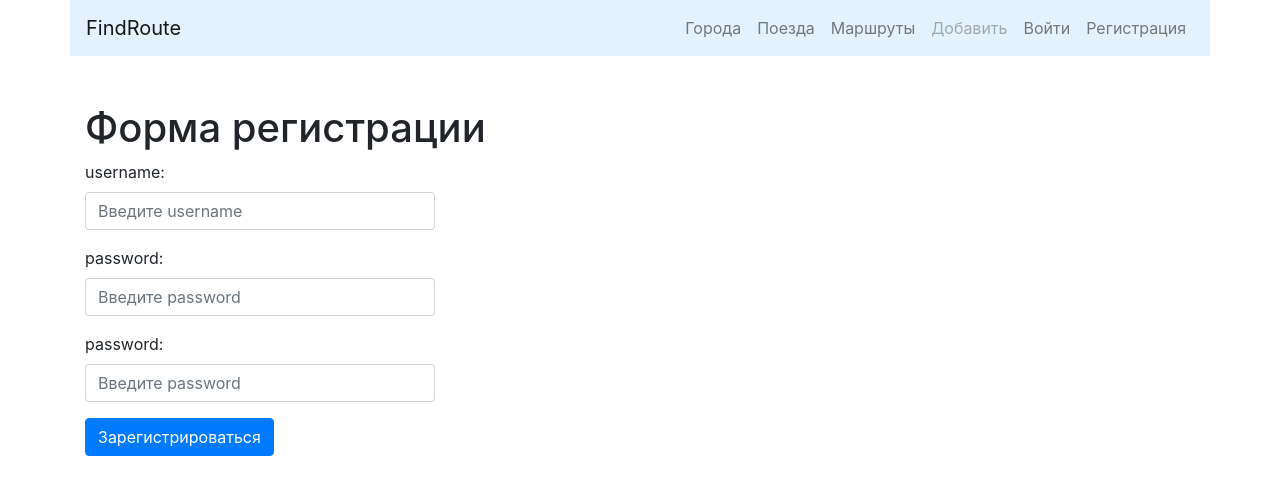
After one commit to Essentation/find_route, a Django app: page /accounts/register/ in a window 1280 px wide. The commit adds this page. Shown: the top 495 px of the page. Run offline with Django 4.2, Linux system fonts and the light colour scheme; some libraries are stand-ins or nearby versions.

Commit message:
Добавил регистрацию новых пользователей

```diff
--- a/accounts/forms.py
+++ b/accounts/forms.py
@@ -30,3 +30,31 @@ class UserLoginForm(forms.Form):
             if not user:
                 raise forms.ValidationError('Данный пользователь неактивен')
         return super().clean(*args, **kwargs)
+
+
+class UserRegistrationForm(forms.ModelForm):
+    username = forms.CharField(label='username', widget=forms.TextInput(
+        attrs={
+            'class': 'form-control',
+            'placeholder': 'Введите username'
+        }))
+    password = forms.CharField(label='password', widget=forms.PasswordInput(
+        attrs={
+            'class': 'form-control',
+            'placeholder': 'Введите password'
+        }))
+    password2 = forms.CharField(label='password', widget=forms.PasswordInput(
+        attrs={
+            'class': 'form-control',
+            'placeholder': 'Введите password'
+        }))
+
+    class Meta:
+        model = User
+        fields = ('username',)
+
+    def clean_password2(self):
+        data = self.cleaned_data
+        if data['password'] != data['password2']:
+            raise forms.ValidationError('Пароли не совпадают')
+        return data['password2']
--- /dev/null
+++ b/accounts/templates/accounts/register.html
@@ -0,0 +1,9 @@
+{% extends 'base.html' %}
+{% block title %}Форма регистрации{% endblock %}
+
+{% block content %}
+<h1>Форма регистрации</h1>
+
+{% include 'form.html' with button='Зарегистрироваться' %}
+
+{% endblock %}
--- a/accounts/urls.py
+++ b/accounts/urls.py
@@ -1,8 +1,9 @@
 from django.urls import path
 
-from accounts.views import login_view, logout_view
+from accounts.views import login_view, logout_view, registration_view
 
 urlpatterns = [
     path('login/', login_view, name='login'),
     path('logout/', logout_view, name='logout'),
+    path('register/', registration_view, name='register'),
 ]
--- a/accounts/views.py
+++ b/accounts/views.py
@@ -1,7 +1,7 @@
 from django.contrib.auth import authenticate, login, logout
 from django.shortcuts import render, redirect
 
-from accounts.forms import UserLoginForm
+from accounts.forms import UserLoginForm, UserRegistrationForm
 
 
 def login_view(request):
@@ -20,3 +20,17 @@ def login_view(request):
 def logout_view(request):
     logout(request)
     return redirect('/')
+
+
+def registration_view(request):
+    if request.method == 'POST':
+        form = UserRegistrationForm(request.POST)
+        if form.is_valid():
+            new_user = form.save(commit=False)
+            new_user.set_password(form.cleaned_data['password'])
+            new_user.save()
+            return render(request, 'accounts/register_done.html', {'new_user': new_user})
+        return render(request, 'accounts/register.html', {'form': form})
+    else:
+        form = UserRegistrationForm()
+        return render(request, 'accounts/register.html', {'form': form})
--- a/templates/base.html
+++ b/templates/base.html
@@ -60,6 +60,9 @@
         <li class="nav-item">
           <a class="nav-link" href="{% url 'accounts:login'%}">Войти</a>
         </li>
+        <li class="nav-item">
+          <a class="nav-link" href="{% url 'accounts:register'%}">Регистрация</a>
+        </li>
         {% endif %}
 
       </ul>
```
Also changed, not shown: accounts/templates/accounts/register_done.html (added, +9 -0 lines).
